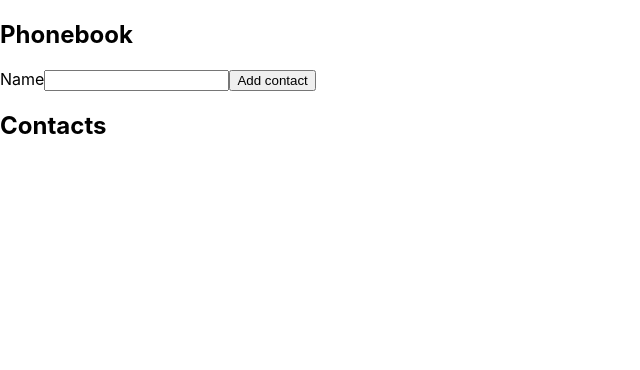
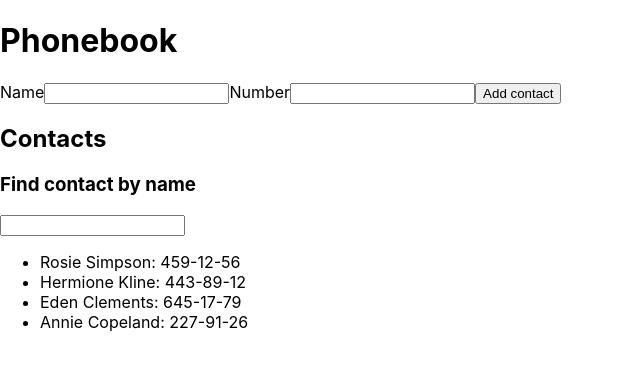
Before and after one commit to szkic/goit-react-hw-02-phonebook, a React (Create React App) app: page / in a window 1280 px wide. Shown: the top 370 px of the page, without its empty margins (0-640 px from the left). Built offline with nearby package versions, Linux system fonts and the light colour scheme.

Commit message:
Task 3 - search

```diff
--- /dev/null
+++ b/src/components/Form.jsx
@@ -0,0 +1,64 @@
+import { Component } from 'react';
+
+export class Form extends Component {
+  state = {
+    name: '',
+    number: '',
+  };
+
+  handleChange = e => {
+    const { name, value } = e.target;
+    this.setState({ [name]: value });
+  };
+
+  handleSubmit = e => {
+    e.preventDefault();
+
+    const name = this.state.name;
+    const number = this.state.number;
+
+    this.props.onSubmit(name, number);
+
+    this.setState({ name: '', number: '' });
+  };
+
+  render() {
+    const { name, number } = this.state;
+
+    return (
+      <div>
+        <h1>Phonebook</h1>
+
+        <form onSubmit={this.handleSubmit}>
+          <label>
+            Name
+            <input
+              type="text"
+              name="name"
+              pattern="^[a-zA-Zа-яА-Я]+(([' -][a-zA-Zа-яА-Я ])?[a-zA-Zа-яА-Я]*)*$"
+              title="Name may contain only letters, apostrophe, dash and spaces. For example Adrian, Jacob Mercer, Charles de Batz de Castelmore d'Artagnan"
+              required
+              value={name}
+              onChange={this.handleChange}
+            />
+          </label>
+
+          <label>
+            Number
+            <input
+              type="tel"
+              name="number"
+              pattern="\+?\d{1,4}?[-.\s]?\(?\d{1,3}?\)?[-.\s]?\d{1,4}[-.\s]?\d{1,4}[-.\s]?\d{1,9}"
+              title="Phone number must be digits and can contain spaces, dashes, parentheses and can start with +"
+              required
+              value={number}
+              onChange={this.handleChange}
+            />
+          </label>
+
+          <button type="submit">Add contact</button>
+        </form>
+      </div>
+    );
+  }
+}
--- a/src/components/Phonebook.jsx
+++ b/src/components/Phonebook.jsx
@@ -1,59 +1,56 @@
 import React, { Component } from 'react';
 import { nanoid } from 'nanoid';
-
-const INITIAL_STATE = {
-  contacts: [],
-  name: '',
-};
+import { Form } from './Form';
 
 export class Phonebook extends Component {
-  state = { ...INITIAL_STATE };
-
-  handleChange = e => {
-    const { name, value } = e.target;
-    this.setState({ [name]: value });
+  state = {
+    contacts: [
+      { id: 'id-1', name: 'Rosie Simpson', number: '459-12-56' },
+      { id: 'id-2', name: 'Hermione Kline', number: '443-89-12' },
+      { id: 'id-3', name: 'Eden Clements', number: '645-17-79' },
+      { id: 'id-4', name: 'Annie Copeland', number: '227-91-26' },
+    ],
+    filter: '',
+    name: '',
+    number: '',
   };
 
-  handleSubmit = e => {
-    e.preventDefault();
+  addNewName = (name, number) => {
+    this.setState(prevState => ({
+      contacts: [...prevState.contacts, { id: nanoid(), name, number }],
+    }));
+  };
+
+  handleSearch = e => {
+    const { value } = e.target;
 
     this.setState({
-      contacts: [
-        ...this.state.contacts,
-        { name: this.state.name, id: nanoid() },
-      ],
+      filter: this.state.contacts.filter(els => {
+        return els.name.toLowerCase().includes(value.toLowerCase());
+      }),
     });
-
-    e.target.reset();
   };
 
   render() {
-    console.log(this.state);
+    let { contacts, filter } = this.state;
+    if (this.state.filter !== '') {
+      contacts = filter;
+    }
+
     return (
       <>
-        <div>
-          <h2>Phonebook</h2>
-          <form onSubmit={this.handleSubmit}>
-            <label htmlFor={this.contactId}>Name</label>
-            <input
-              type="text"
-              name="name"
-              pattern="^[a-zA-Zа-яА-Я]+(([' -][a-zA-Zа-яА-Я ])?[a-zA-Zа-яА-Я]*)*$"
-              title="Name may contain only letters, apostrophe, dash and spaces. For example Adrian, Jacob Mercer, Charles de Batz de Castelmore d'Artagnan"
-              required
-              id={this.contactId}
-              onChange={this.handleChange}
-            />
-
-            <button type="submit">Add contact</button>
-          </form>
-        </div>
-
+        <Form onSubmit={this.addNewName} />
         <div>
           <h2>Contacts</h2>
+          <h3>Find contact by name</h3>
+          <input onChange={this.handleSearch} />
           <ul>
-            {this.state.contacts.map(contact => {
-              return <li key={contact.id}>{contact.name}</li>;
+            {contacts.map(contact => {
+              return (
+                <li key={contact.id}>
+                  {contact.name}: {contact.number}
+                </li>
+              );
             })}
           </ul>
         </div>
```
